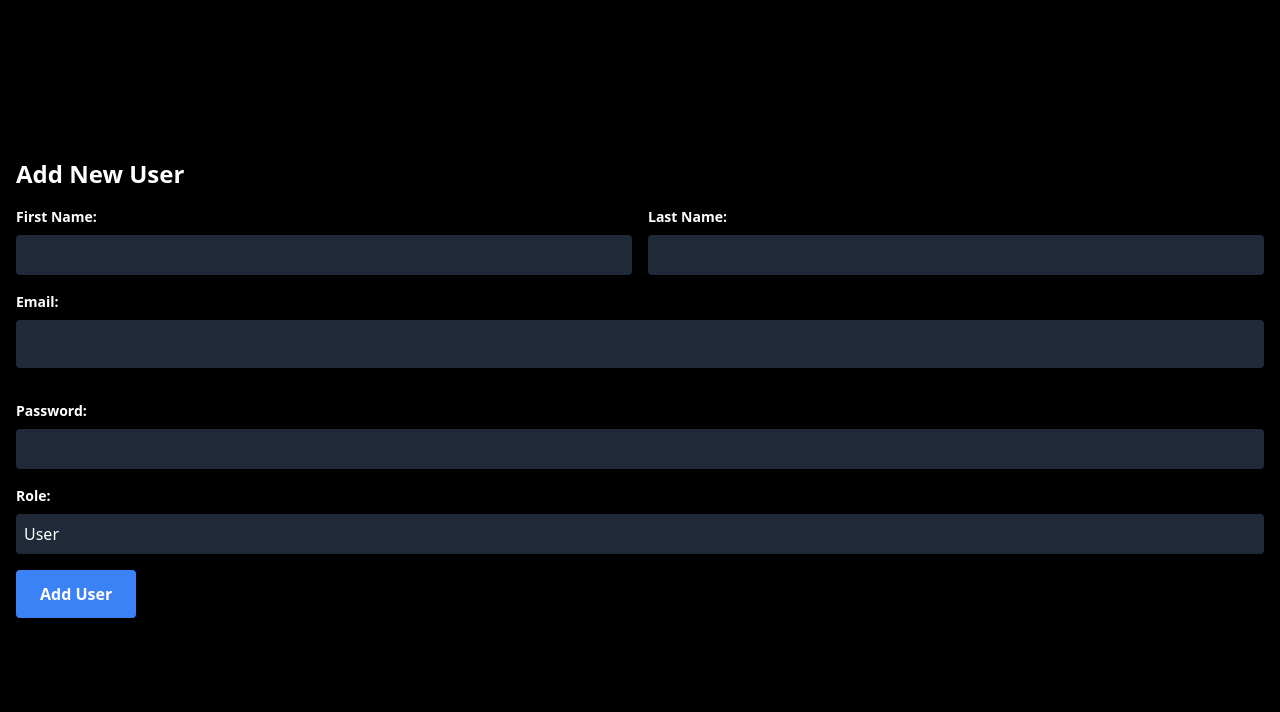
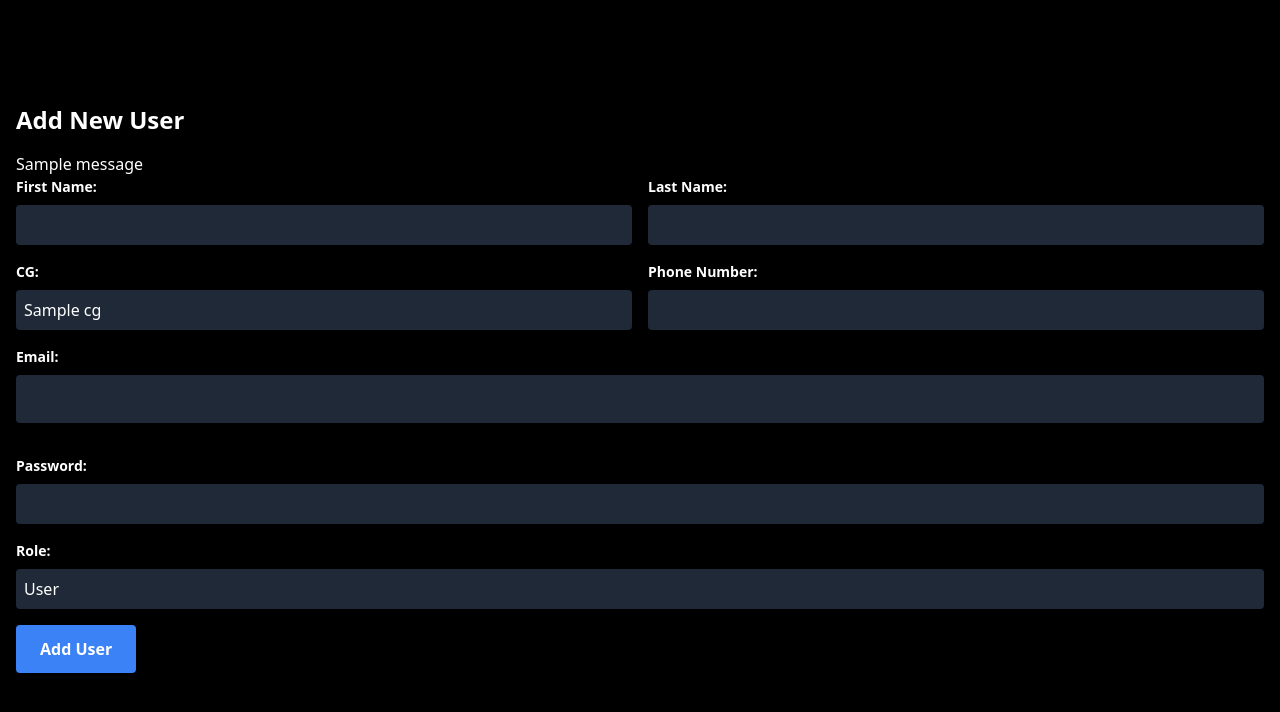
Before and after one commit to Draxxx-xoxo/H2-Math-Portal, a Flask app: template templates/add_user.html in a window 1280 px wide. Shown: the part 44-756 px from the top of the page. Run offline with Flask 3, Linux system fonts and the light colour scheme; the template is opened without the code that fills it: most values are stand-ins (such as "Sample title", 1, 10 or a date in 2020); one stand-in notice (Sample message) is shown.

Commit message:
Add_user

```diff
--- a/templates/add_user.html
+++ b/templates/add_user.html
@@ -3,6 +3,9 @@
     {% include 'partials/nav.html' %}
     <div class="container mx-auto p-4">
         <h2 class="text-2xl font-bold mb-4">Add New User</h2>
+        {% for category, message in get_flashed_messages(with_categories=true) %}
+        <div class="alert alert-{{ category }}">{{ message }}</div>
+        {% endfor %}
         <form method="POST" id="add-user-form" class="space-y-4">
             <div class="flex space-x-4">
                 <div class="w-1/2">
@@ -12,6 +15,20 @@
                 <div class="w-1/2">
                     <label for="lastname" class="block mb-2">Last Name:</label>
                     <input type="text" id="lastname" name="lastname" class="bg-gray-800 text-white p-2 rounded w-full">
+                </div>
+            </div>
+            <div class="flex space-x-4">
+                <div class="w-1/2">
+                    <label for="cg" class="block mb-2">CG:</label>
+                    <select id="cg" name="cg" class="bg-gray-800 text-white p-2 rounded w-full">
+                        {% for cg in cgs: %}
+                        <option value="{{ cg['name'] }}">{{ cg['name'] }}</option>
+                        {% endfor %}
+                    </select>
+                </div>
+                <div class="w-1/2">
+                    <label for="phone-num" class="block mb-2">Phone Number:</label>
+                    <input type="tel" id="phone-num" name="phone-num" class="bg-gray-800 text-white p-2 rounded w-full">
                 </div>
             </div>
 
```
Also changed, not shown: api/routes/admin.py (+16 -4 lines).
